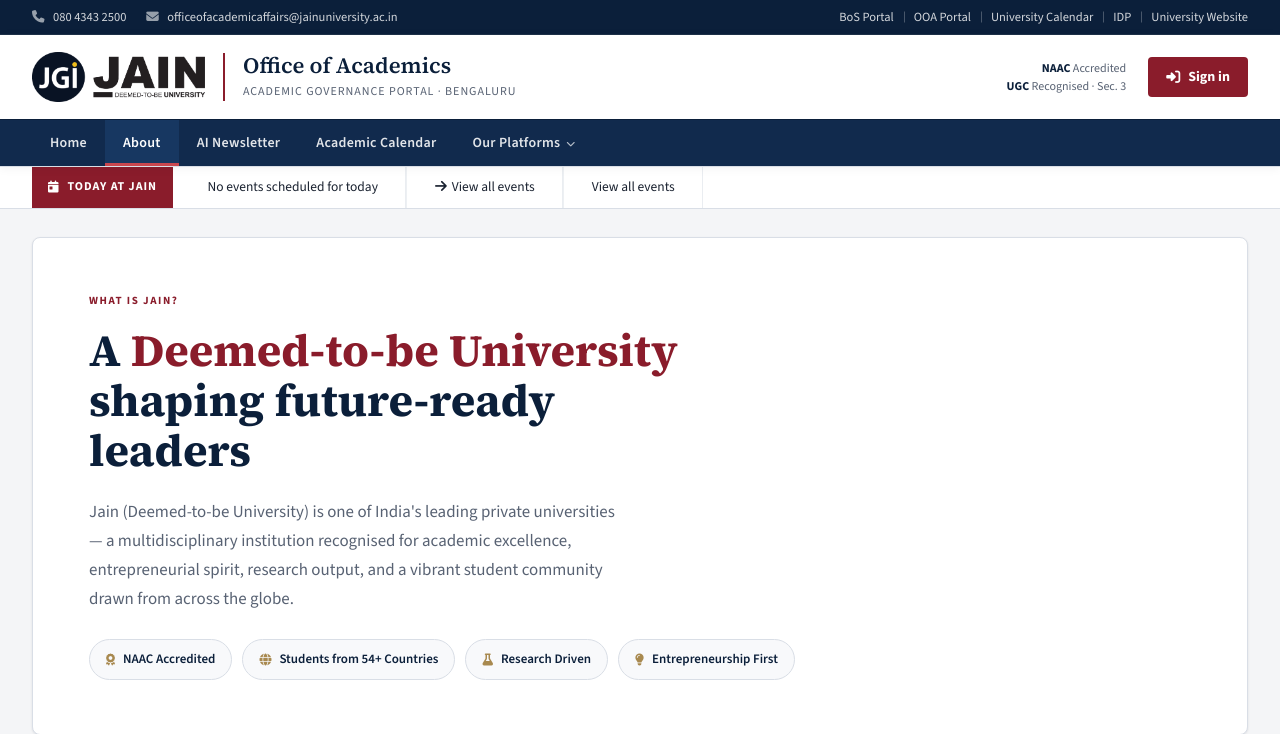
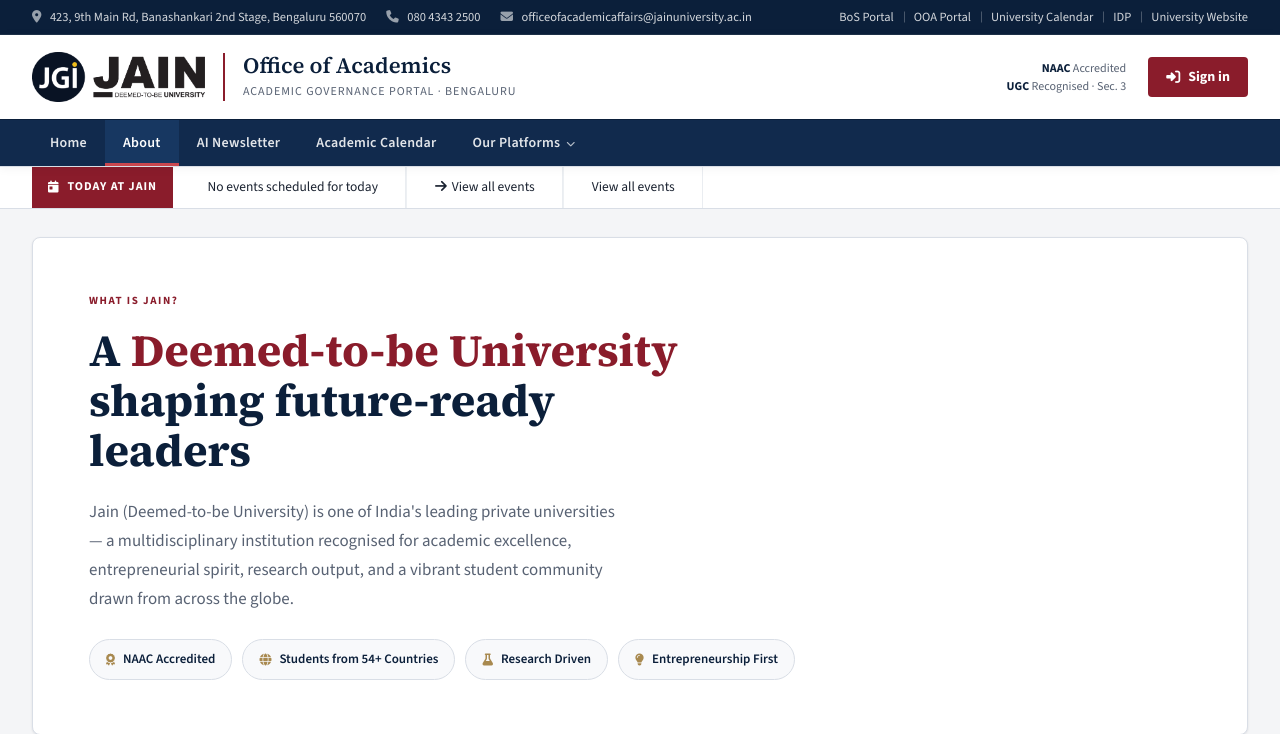
Before and after one commit to ooa-jain/ooa-microsite, a Flask app: page /about_jain in a window 1280 px wide. Shown: the top 734 px of the page. Run offline with Flask 3, Linux system fonts and the light colour scheme; some libraries are stand-ins or nearby versions.

Commit message:
Shared top strip: JAIN head-office address with phone and official email
Replaces the old JC Road address and academics@ email on every page that
uses the shared header (homepage, Jain Hub, About, Campus, newsletter),
matching the login page.

Co-Authored-By: Claude Opus 5.5 <noreply@anthropic.com>
Claude-Session: https://claude.ai/code/session_013yvH8JqmkDL8vkYriWq3tc

```diff
--- a/static/css/academic-theme.css
+++ b/static/css/academic-theme.css
@@ -401,3 +401,6 @@ header.ac-header .btn-login { display: inline-flex; align-items: center; gap: 8p
 [data-theme="dark"] .ac-footer-bottom { background: #04050b; }
 /* theme switch sits beside the user button in the masthead */
 header.ac-header .user-area { gap: 12px; }
+
+/* ── 17. Utility strip: drop the address first when space runs out ── */
+@media (max-width: 1240px) { .ac-utility .ac-util-addr { display: none; } }
--- a/templates/partials/academic_header.html
+++ b/templates/partials/academic_header.html
@@ -10,6 +10,7 @@
 <div class="ac-utility" role="navigation" aria-label="Utility links">
   <div class="ac-wrap ac-utility-inner">
     <div class="ac-utility-left">
+      <a href="https://www.google.com/maps/search/?api=1&amp;query=JAIN+University+Head+Office+423+9th+Main+Rd+Banashankari+2nd+Stage+Bengaluru+560070" target="_blank" rel="noopener" class="ac-util-addr"><i class="fas fa-location-dot"></i> 423, 9th Main Rd, Banashankari 2nd Stage, Bengaluru 560070</a>
       <a href="tel:+918043432500"><i class="fas fa-phone"></i> 080 4343 2500</a>
       <a href="mailto:officeofacademicaffairs@jainuniversity.ac.in"><i class="fas fa-envelope"></i> officeofacademicaffairs@jainuniversity.ac.in</a>
     </div>
```
